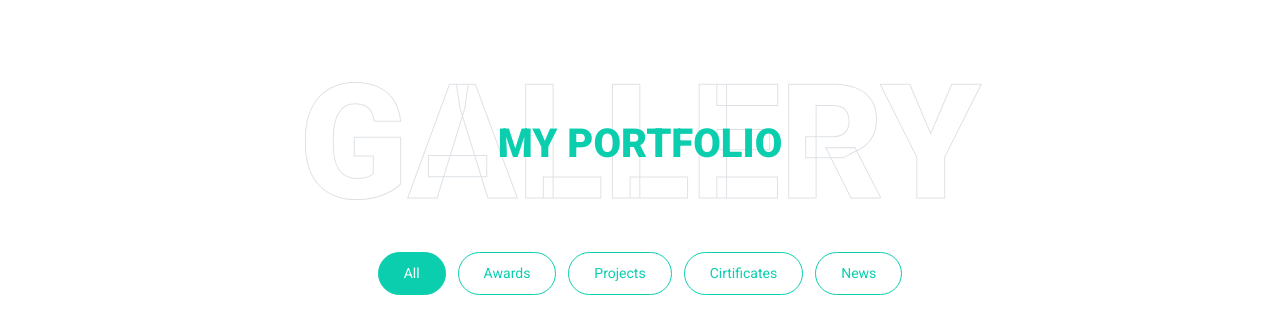
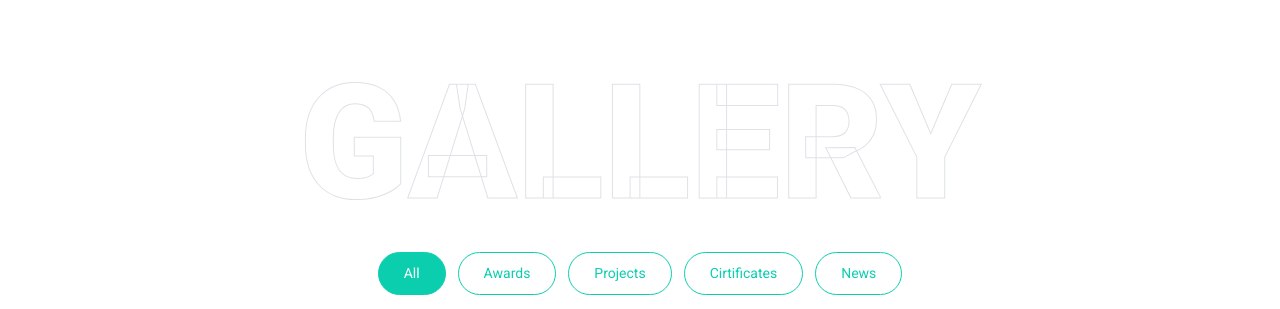
Before and after one commit to vanissankar/MY-PORTFOLIO, a plain HTML site: page index.html in a window 1280 px wide. Shown: the part 3700-4009 px from the top of the page. Drawn offline with nearby package versions, Linux system fonts and the light colour scheme.

Commit message:
Update index.html

```diff
--- a/index.html
+++ b/index.html
@@ -344,7 +344,7 @@
         <div class="container">
             <div class="position-relative d-flex align-items-center justify-content-center">
                 <h1 class="display-1 text-uppercase text-white" style="-webkit-text-stroke: 1px #dee2e6;">Gallery</h1>
-                <h1 class="position-absolute text-uppercase text-primary">My Portfolio</h1>
+                <!---h1 class="position-absolute text-uppercase text-primary">My Portfolio</h1-->
             </div>
             <div class="row">
                 <div class="col-12 text-center mb-2">
```
